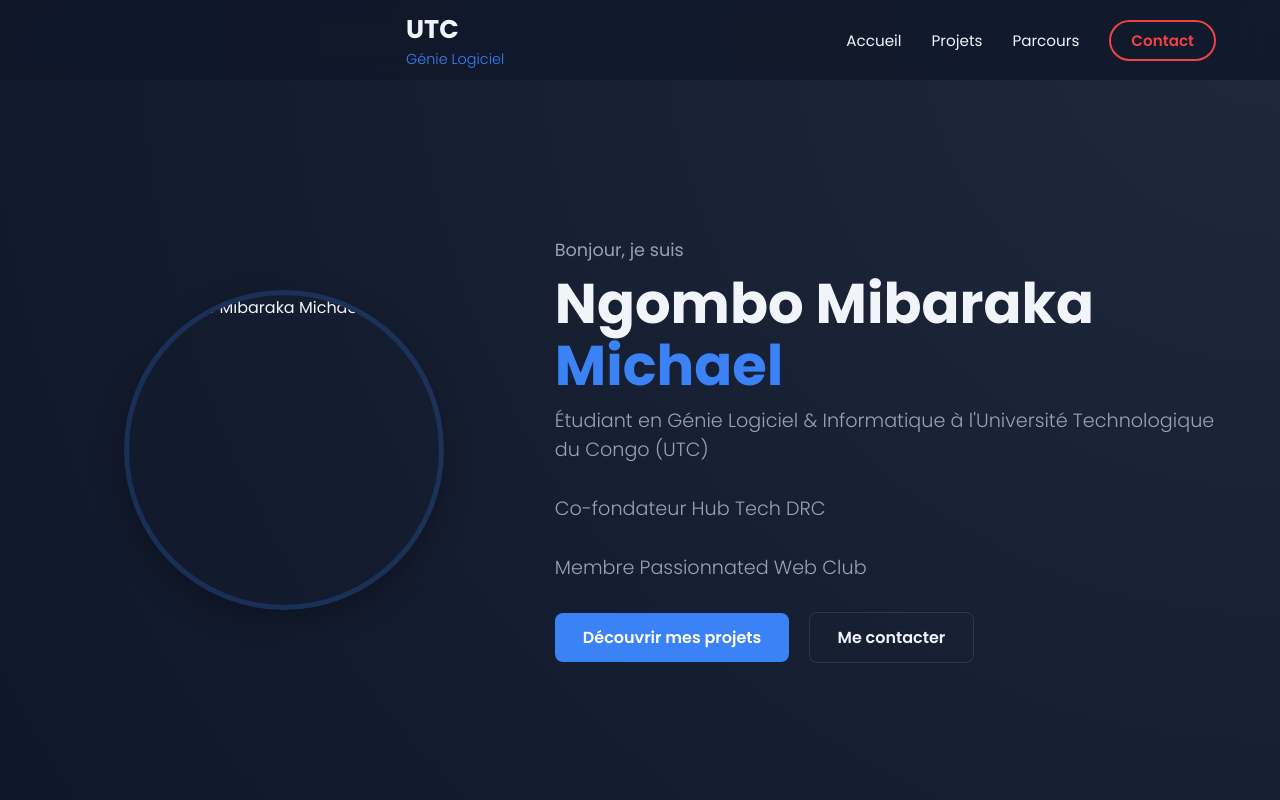
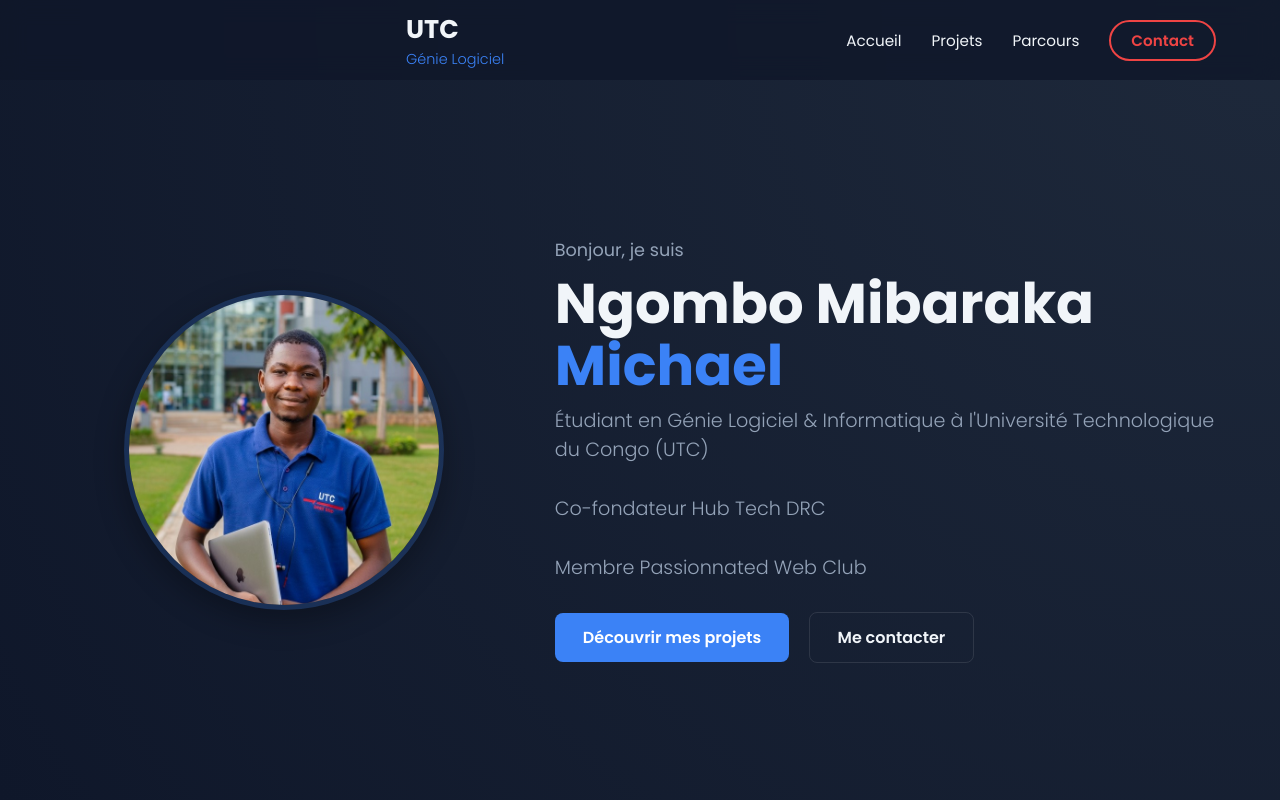
Before and after one commit to ngombomibaraka-eng/Mon-portifolio, a plain HTML site: page index.html in a window 1280 px wide. Shown: the top 800 px of the page. Drawn offline with Linux system fonts and the light colour scheme.

Commit message:
Update index.html

```diff
--- a/index.html
+++ b/index.html
@@ -31,7 +31,7 @@
     <header id="accueil" class="hero">
         <div class="hero-container">
             <div class="hero-photo-container">
-                <img src="image/image[1].jpg" alt="Ngombo Mibaraka Michael" class="hero-photo">
+                <img src="profile.jpg" alt="Ngombo Mibaraka Michael" class="hero-photo">
             </div>
 
             <div class="hero-text">
```
